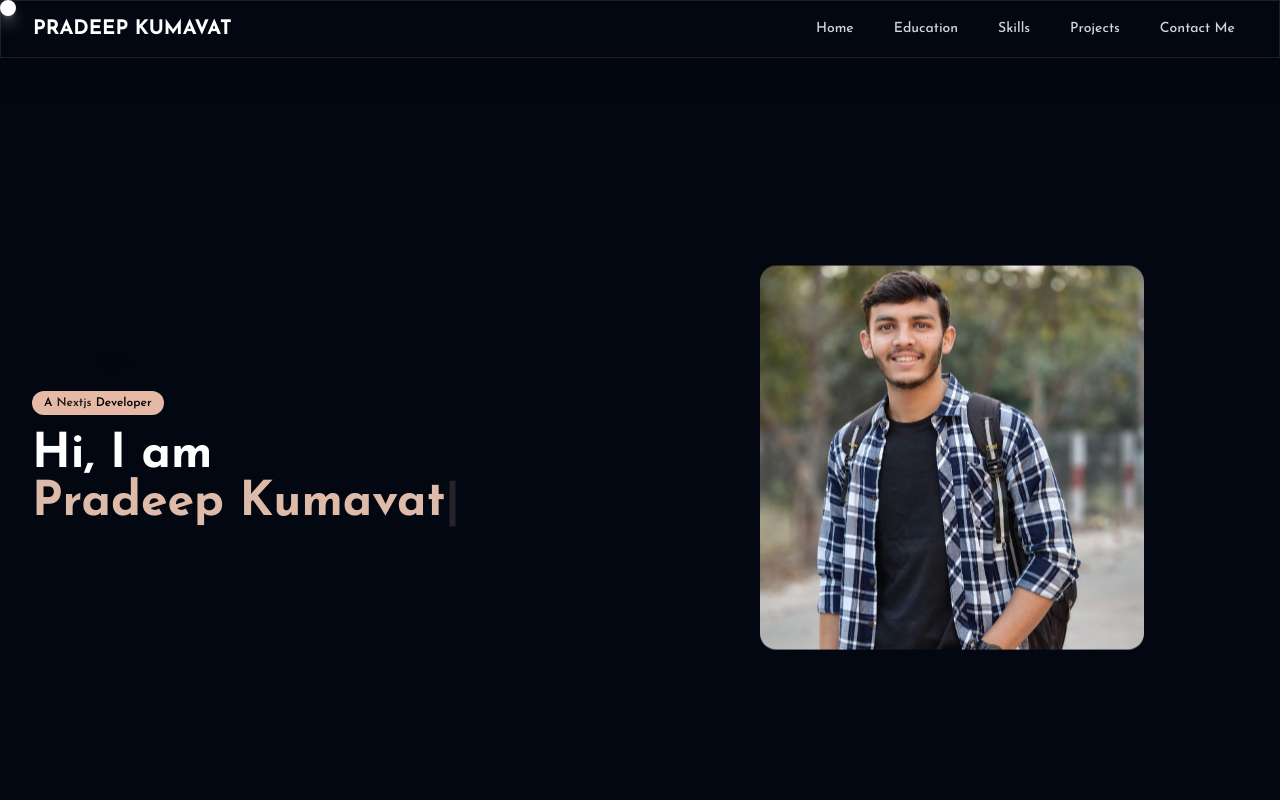
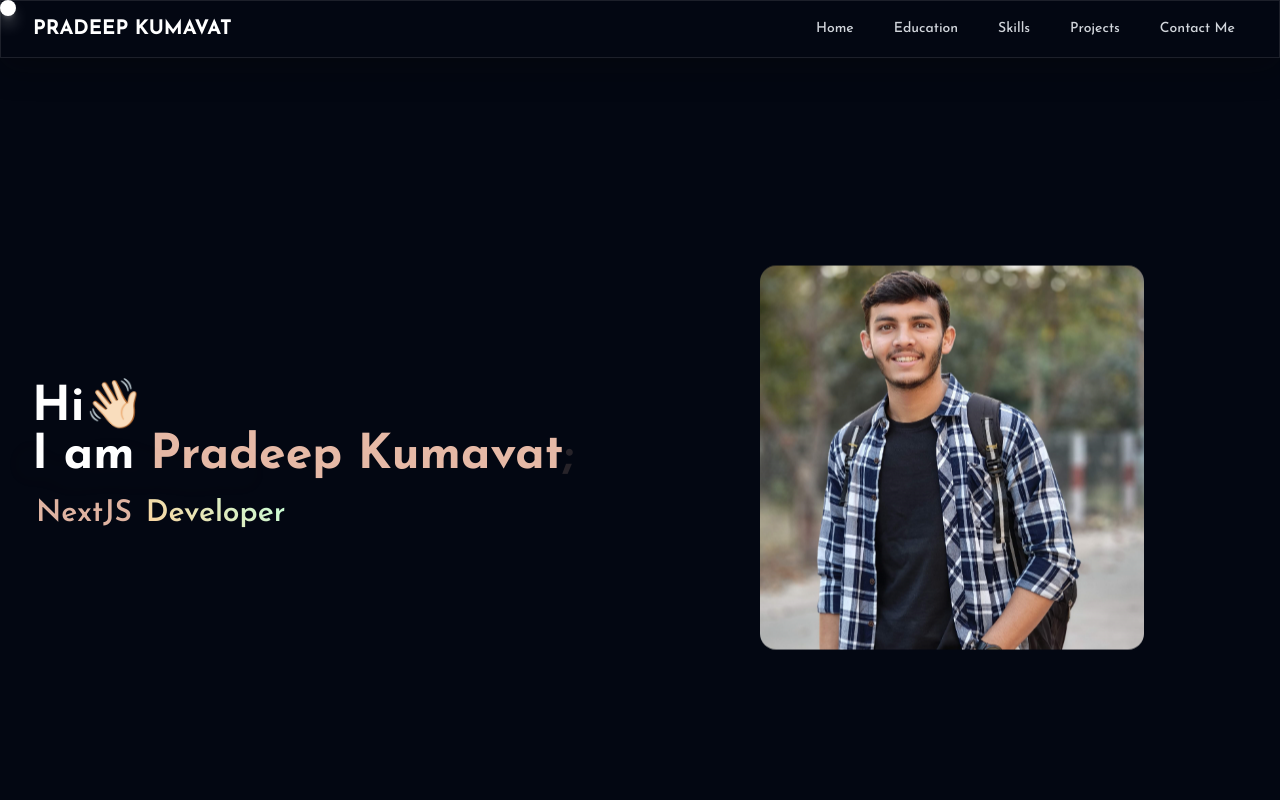
Before and after one commit to pradeep-kumavat/portfolio-me, a Next.js app: page / in a window 1280 px wide. Shown: the top 800 px of the page. Built offline with nearby package versions, Linux system fonts and the light colour scheme.

Commit message:
hero section improved

```diff
--- a/src/components/Hero/Hero.tsx
+++ b/src/components/Hero/Hero.tsx
@@ -2,10 +2,10 @@
 
 import Image from 'next/image'
 import { ReactTyped } from 'react-typed'
-import { FlipWords } from '../ui/flip-words';
+import { FlipWords } from '../ui/flip-words'
 
 export default function Hero() {
-  const words = ["Mern","FullStack","Nextjs"];
+  const words = ["MERN", "FullStack", "NextJS"];
   return (
     <div className="bg-gray-950 text-white min-h-screen flex items-center">
       <style jsx>{`
@@ -34,7 +34,7 @@ export default function Hero() {
             color: #E6B9A6;
           }
           50% {
-            color: #4FD1C5;
+            color: #C7FFD8;
           }
         }
 
@@ -49,34 +49,42 @@ export default function Hero() {
         .animate-color-change {
           animation: colorChange 2s ease-in-out infinite;
         }
+
+        .gradient-text {
+          background: linear-gradient(45deg, #FFD09B, #C7FFD8);
+          -webkit-background-clip: text;
+          -webkit-text-fill-color: transparent;
+          background-clip: text;
+          text-fill-color: transparent;
+        }
       `}</style>
       <div className="container mx-auto px-4 py-6 sm:px-6 lg:px-8">
         <div className="grid grid-cols-1 lg:grid-cols-2 gap-8 items-center">
-          <div className="animate-slide-in-left">
-            <div
-              className="inline-block bg-[#E6B9A6] text-black font-semibold px-3 py-1 rounded-xl text-xs mb-4"
-            >
-              A<FlipWords words={words} />Developer
-            </div>
-            <h1
-              className="text-3xl sm:text-4xl lg:text-5xl font-bold leading-tight"
-            >
-              Hi, I am <br />
-              <span className="animate-color-change">
-                <ReactTyped
+          <div className="animate-slide-in-left space-y-4">
+            <h1 className="text-3xl sm:text-4xl lg:text-5xl font-bold leading-10">
+              Hi👋🏻 <br />
+              <span>I am </span>
+              <span className="text-[#E6B9A6]">
+              <ReactTyped
                   strings={['Pradeep Kumavat']}
                   typeSpeed={100}
                   backSpeed={50}
                   loop={true}
+                  cursorChar=";"
+                  showCursor={true}
                 />
               </span>
             </h1>
+            <div className="text-xl sm:text-2xl lg:text-3xl font-semibold">
+              <span className="bg-gradient-to-r from-[#E6B9A6] to-[#E6B9B3] text-transparent bg-clip-text">
+                <FlipWords words={words} />
+              </span>
+              <span className="gradient-text"> Developer</span>
+            </div>
           </div>
 
           <div className="relative flex justify-center">
-            <div
-              className="w-56 h-56 sm:w-64 sm:h-64 lg:w-96 lg:h-96 mx-auto transition-transform transform hover:scale-105 animate-float"
-            >
+            <div className="w-56 h-56 sm:w-64 sm:h-64 lg:w-96 lg:h-96 mx-auto transition-transform transform hover:scale-105 animate-float">
               <Image
                 src="/images/background-image.jpg"
                 alt="Profile Avatar"
--- a/src/components/ui/flip-words.tsx
+++ b/src/components/ui/flip-words.tsx
@@ -58,7 +58,7 @@ export const FlipWords = ({
           position: "absolute",
         }}
         className={cn(
-          "z-10 inline-block relative text-center text-neutral-900 dark:text-neutral-100 px-1",
+          "z-10 inline-block relative text-center text-[#E6B9A6] dark:text-[#E6B9A6] px-1",
           className
         )}
         key={currentWord}
```
